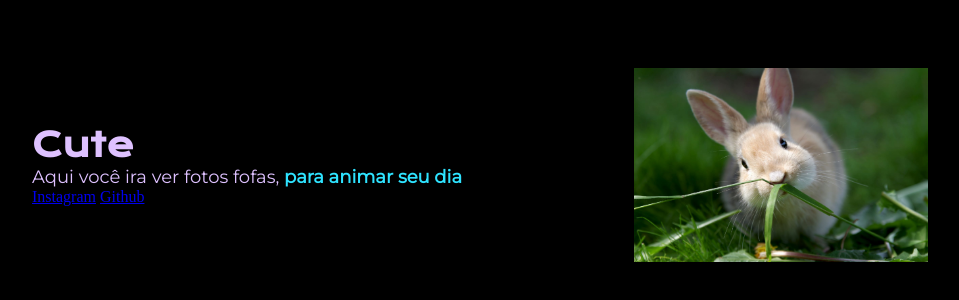
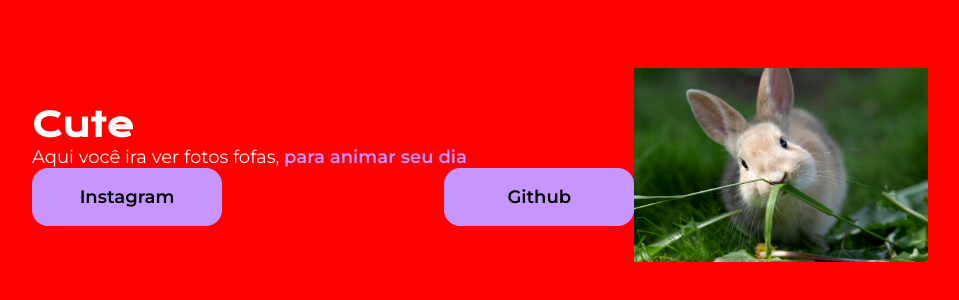
Before and after one commit to l44ver/testesFrontEnd, a plain HTML site: page index.html in a window 1280 px wide. Shown: the part 124-424 px from the top of the page, without its empty margins (160-1119 px from the left). Drawn offline with nearby package versions, Linux system fonts and the light colour scheme.

Commit message:
estilizacao nos botoes

```diff
--- a/index.html
+++ b/index.html
@@ -19,9 +19,11 @@
 
         <section class="container__conteudo"> <!-- dentro no pai container, fiz a separacao do filho -->
             <h1 class="container__conteudo__titulo">Cute</h1>
-            <p class="container__conteudo__texto">Aqui você ira ver fotos fofas, <strong class="tituloDestaque">para animar seu dia</strong></p> <!-- strong esta deixando em negrito -->
-            <a href="https://www.instagram.com/l44ver/">Instagram</a> <!-- ancora -->
-            <a href="https://github.com/l44ver">Github</a>
+            <p class="container__conteudo__texto">Aqui você ira ver fotos fofas, <strong class="textoDestaque">para animar seu dia</strong></p> <!-- strong esta deixando em negrito -->
+            <div class="container__links"> <!-- divisao dos botoes -->
+                <a class="container__links__estilo" href="https://www.instagram.com/l44ver/">Instagram</a> <!-- ancora -->
+                <a class="container__links__estilo" href="https://github.com/l44ver">Github</a>
+            </div>
         </section>
 
         <img src="imagens/rabbit 1.jpeg" alt="coelho" width="300" height="auto">
--- a/style.css
+++ b/style.css
@@ -1,5 +1,4 @@
-@import url('https://fonts.googleapis.com/css2?family=Krona+One&display=swap');
-@import url('https://fonts.googleapis.com/css2?family=Krona+One&family=Montserrat&display=swap');
+@import url('https://fonts.googleapis.com/css2?family=Krona+One&family=Montserrat:wght@400;600&display=swap');
 /* fui no google fonts, escolhi uma fonte, selecionei, e peguei o arroba import para o css */
 
 * { /* resetei o css da pagina */
@@ -12,12 +11,11 @@
 body {
     height: 100vh; /* define a altura igual à altura da janela do navegador */
     width: 100%; /* para ocupar toda a tela e nao ter scroll */
-    background-color: #000000;
-    color: #dec1ff;
+    background-color: #ff0000; /* PQ A COR DE FUNDO NAO TA MAIS ALTERANDO ???? */
 }
 
-.tituloDestaque {
-    color: #2ee3ff;
+.textoDestaque {
+    color: #c795ff;
 }
 
 .container {
@@ -27,9 +25,8 @@ body {
     justify-content: space-between; /* separarei os filhos */
 }
 
-
- /* estilizacoes para cada coisa ficar mais bonita */
 .container__conteudo {
+    color: #ffffff;
     width: 615px;
 }
 
@@ -42,3 +39,21 @@ body {
     font-size: 18px;
     font-family: 'Montserrat', sans-serif;
 }
+
+.container__links {
+    display: flex;
+    justify-content: space-between;
+}
+
+.container__links__estilo {
+    background-color: #c795ff;
+    width: 190px;
+    text-align: center;
+    border-radius: 16px;
+    font-size: 18px;
+    padding: 18px 0;
+    text-decoration: none;
+    color: #000000;
+    font-family: 'Montserrat', sans-serif;
+    font-weight: 600;
+}
```
